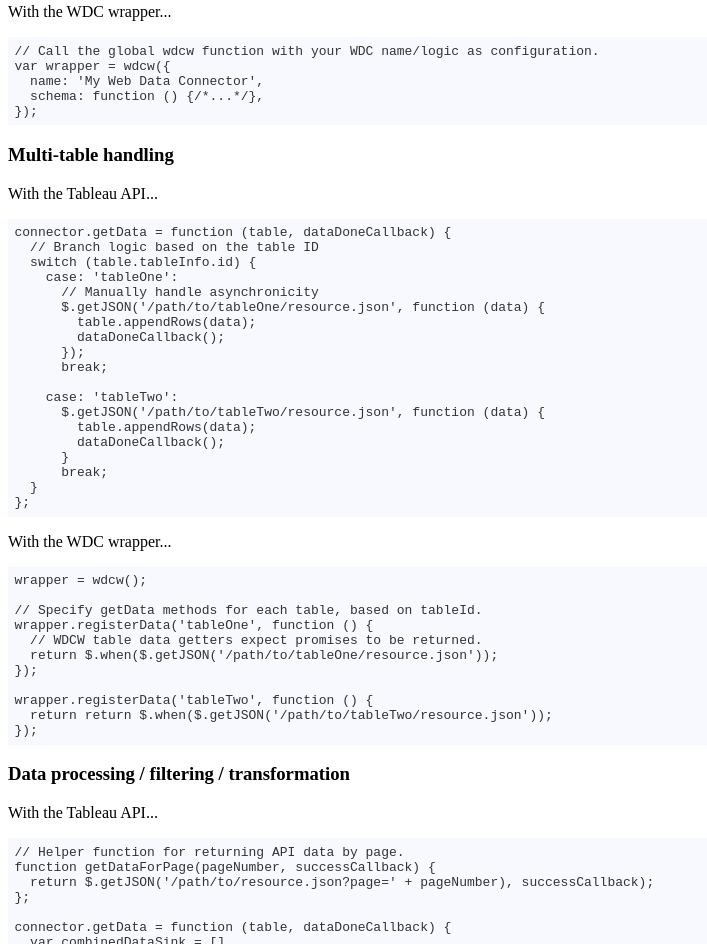
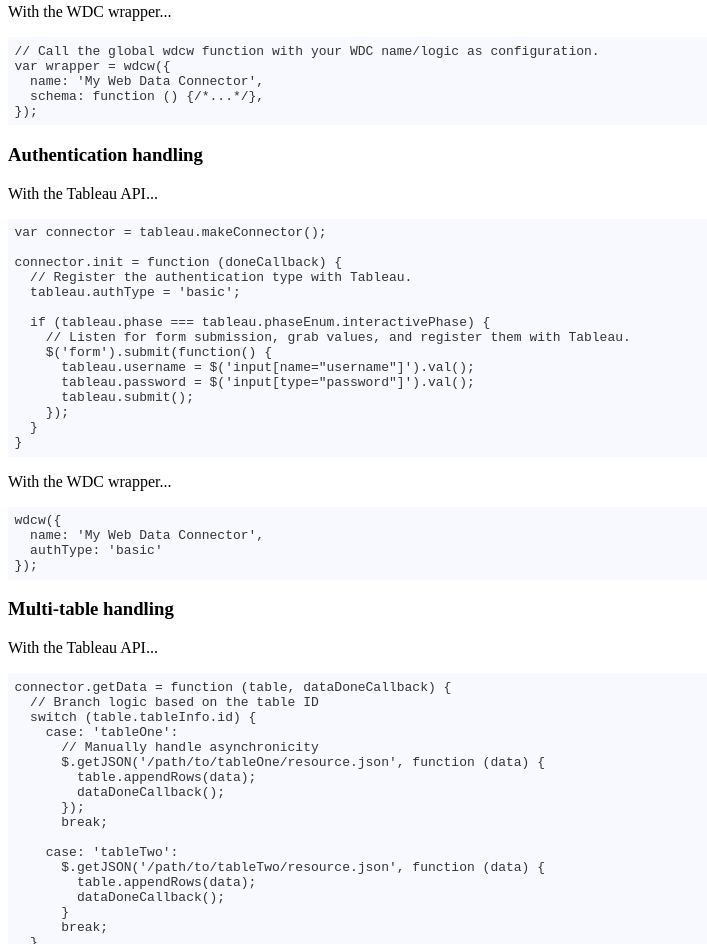
Before and after one commit to tableau-mkt/wdcw, a website: page README.md.html in a window 1280 px wide. Shown: the part 1108-2052 px from the top of the page, without its empty margins (0-707 px from the left). Drawn offline with Linux system fonts and the light colour scheme.

Commit message:
Adding authType key to config.

```diff
--- a/README.md.html
+++ b/README.md.html
@@ -171,6 +171,30 @@
   schema: function () {/*...*/},
 });
 </code></pre>
+<h3 id="authentication-handling">Authentication handling</h3>
+<p>With the Tableau API...</p>
+<pre><code class="lang-javascript">var connector = tableau.makeConnector();
+
+connector.init = function (doneCallback) {
+  // Register the authentication type with Tableau.
+  tableau.authType = &#39;basic&#39;;
+
+  if (tableau.phase === tableau.phaseEnum.interactivePhase) {
+    // Listen for form submission, grab values, and register them with Tableau.
+    $(&#39;form&#39;).submit(function() {
+      tableau.username = $(&#39;input[name=&quot;username&quot;]&#39;).val();
+      tableau.password = $(&#39;input[type=&quot;password&quot;]&#39;).val();
+      tableau.submit();
+    });
+  }
+}
+</code></pre>
+<p>With the WDC wrapper...</p>
+<pre><code class="lang-javascript">wdcw({
+  name: &#39;My Web Data Connector&#39;,
+  authType: &#39;basic&#39;
+});
+</code></pre>
 <h3 id="multi-table-handling">Multi-table handling</h3>
 <p>With the Tableau API...</p>
 <pre><code class="lang-javascript">connector.getData = function (table, dataDoneCallback) {
--- a/src/connector/init.js
+++ b/src/connector/init.js
@@ -20,6 +20,11 @@
         setupCallback = config.hasOwnProperty('setup') ? config.setup : noop,
         $input,
         key;
+
+    // Inform tableau of the authentication type, if provided.
+    if (config.authType) {
+      tableau.authType = config.authType;
+    }
 
     // Auto-fill any inputs with known data values.
     if (tableau.phase === tableau.phaseEnum.interactivePhase) {
```
Also changed, not shown: src/connector/typedefs/wdcwConfig.js (+9 -0 lines), README.md, 1 other file.
